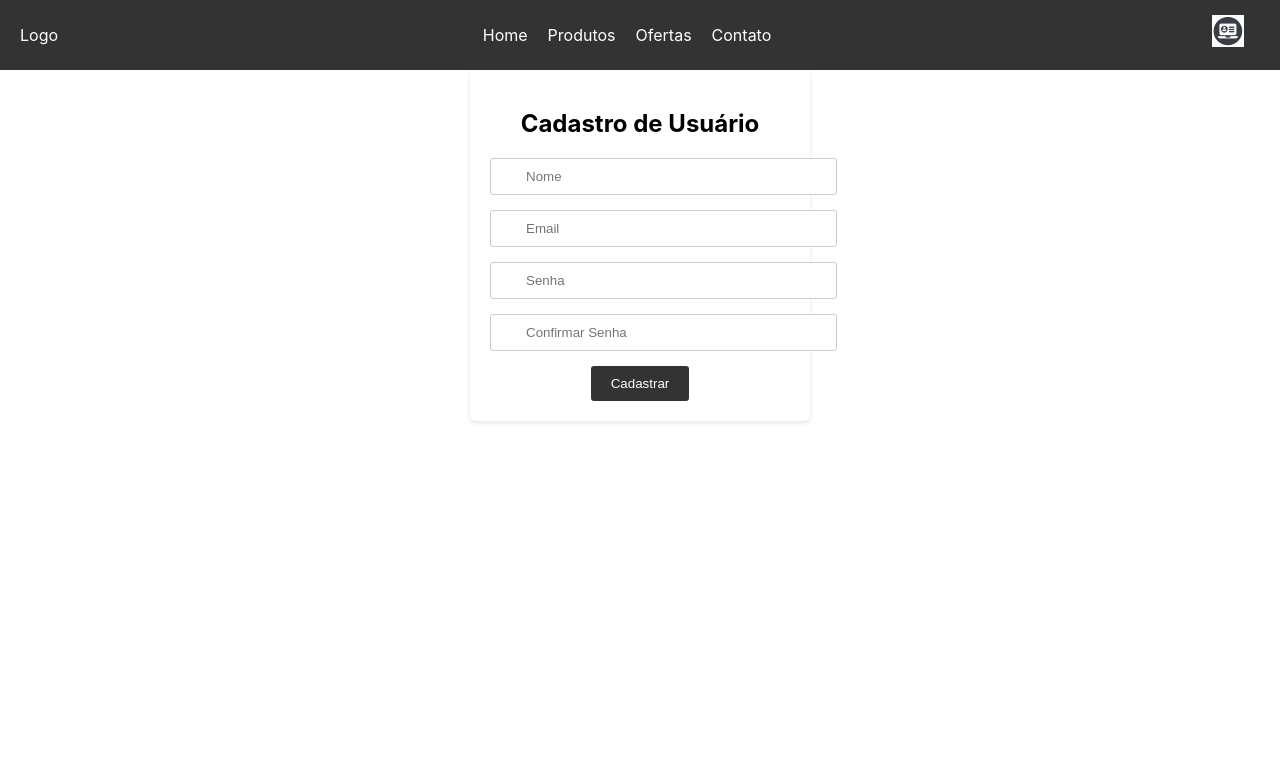
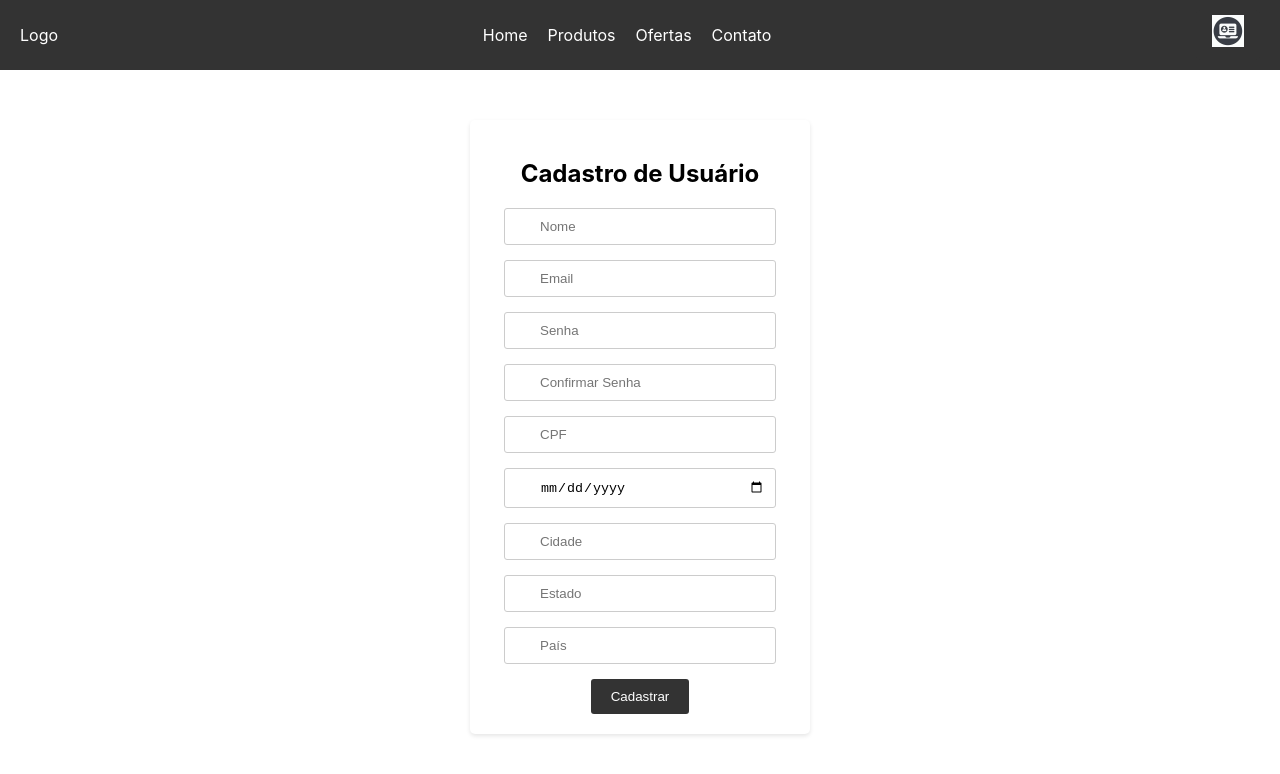
Before and after one commit to vinialbsou/meuReact, a React (Create React App) app: page /singup in a window 1280 px wide. Shown: the top 774 px of the page. Built offline with nearby package versions, Linux system fonts and the light colour scheme.

Commit message:
add mais campos para cadastro

```diff
--- a/src/App.css
+++ b/src/App.css
@@ -71,7 +71,7 @@
   padding: 20px;
   border-radius: 5px;
   width: 300px;
-  margin: 0 auto;
+  margin: 50px auto;
   box-shadow: 0 2px 4px rgba(0, 0, 0, 0.1);
 }
 
@@ -95,8 +95,8 @@ label {
   pointer-events: none;
 }
 
-input {
-  width: 100%;
+input.register {
+  width: 75%;
   padding: 10px;
   border: 1px solid #ccc;
   border-radius: 3px;
--- a/src/components/SignUp.jsx
+++ b/src/components/SignUp.jsx
@@ -6,6 +6,11 @@ const CadastroUsuario = () => {
     const [email, setEmail] = useState('');
     const [senha, setSenha] = useState('');
     const [confirmarSenha, setConfirmarSenha] = useState('');
+    const [cpf, setCpf] = useState('');
+    const [dataNascimento, setDataNascimento] = useState('');
+    const [cidade, setCidade] = useState('');
+    const [estado, setEstado] = useState('');
+    const [pais, setPais] = useState('');
 
     const handleSubmit = (e) => {
         e.preventDefault();
@@ -18,6 +23,11 @@ const CadastroUsuario = () => {
         console.log('Nome:', nome);
         console.log('Email:', email);
         console.log('Senha:', senha);
+        console.log('CPF:', cpf);
+        console.log('Data de Nascimento:', dataNascimento);
+        console.log('Cidade:', cidade);
+        console.log('Estado:', estado);
+        console.log('País:', pais);
     };
 
     return (
@@ -27,6 +37,7 @@ const CadastroUsuario = () => {
                 <div className="form-group">
                     <input
                         type="text"
+                        className="register"
                         id="nome"
                         value={nome}
                         onChange={(e) => setNome(e.target.value)}
@@ -37,6 +48,7 @@ const CadastroUsuario = () => {
                 <div className="form-group">
                     <input
                         type="email"
+                        className="register"
                         id="email"
                         value={email}
                         onChange={(e) => setEmail(e.target.value)}
@@ -47,6 +59,7 @@ const CadastroUsuario = () => {
                 <div className="form-group">
                     <input
                         type="password"
+                        className="register"
                         id="senha"
                         value={senha}
                         onChange={(e) => setSenha(e.target.value)}
@@ -57,11 +70,67 @@ const CadastroUsuario = () => {
                 <div className="form-group">
                     <input
                         type="password"
+                        className="register"
                         id="confirmarSenha"
                         value={confirmarSenha}
                         onChange={(e) => setConfirmarSenha(e.target.value)}
                         required
                         placeholder="Confirmar Senha"
+                    />
+                </div>
+                <div className="form-group">
+                    <input
+                        type="text"
+                        className="register"
+                        id="cpf"
+                        value={cpf}
+                        onChange={(e) => setCpf(e.target.value)}
+                        required
+                        placeholder="CPF"
+                    />
+                </div>
+                <div className="form-group">
+                    <input
+                        type="date"
+                        className="register"
+                        id="dataNascimento"
+                        value={dataNascimento}
+                        onChange={(e) => setDataNascimento(e.target.value)}
+                        required
+                        placeholder="Data de Nascimento"
+                    />
+                </div>
+                <div className="form-group">
+                    <input
+                        type="text"
+                        className="register"
+                        id="cidade"
+                        value={cidade}
+                        onChange={(e) => setCidade(e.target.value)}
+                        required
+                        placeholder="Cidade"
+                    />
+                </div>
+                <div className="form-group">
+                    <input
+                        type="text"
+                        className="register"
+                        id="estado"
+                        value={estado}
+                        onChange={(e) => setEstado(e.target.value)}
+                        required
+                        placeholder="Estado"
+                    />
+                </div>
+                <div className="form-group">
+                    <input
+                        type="text"
+                        className="register"
+                        id="pais"
+                        value={pais}
+                        onChange={(e) => setPais(e.target.value)}
+                        required
+                        placeholder="País"
                     />
                 </div>
                 <button type="submit" className="btn-cadastrar">Cadastrar</button>
```
